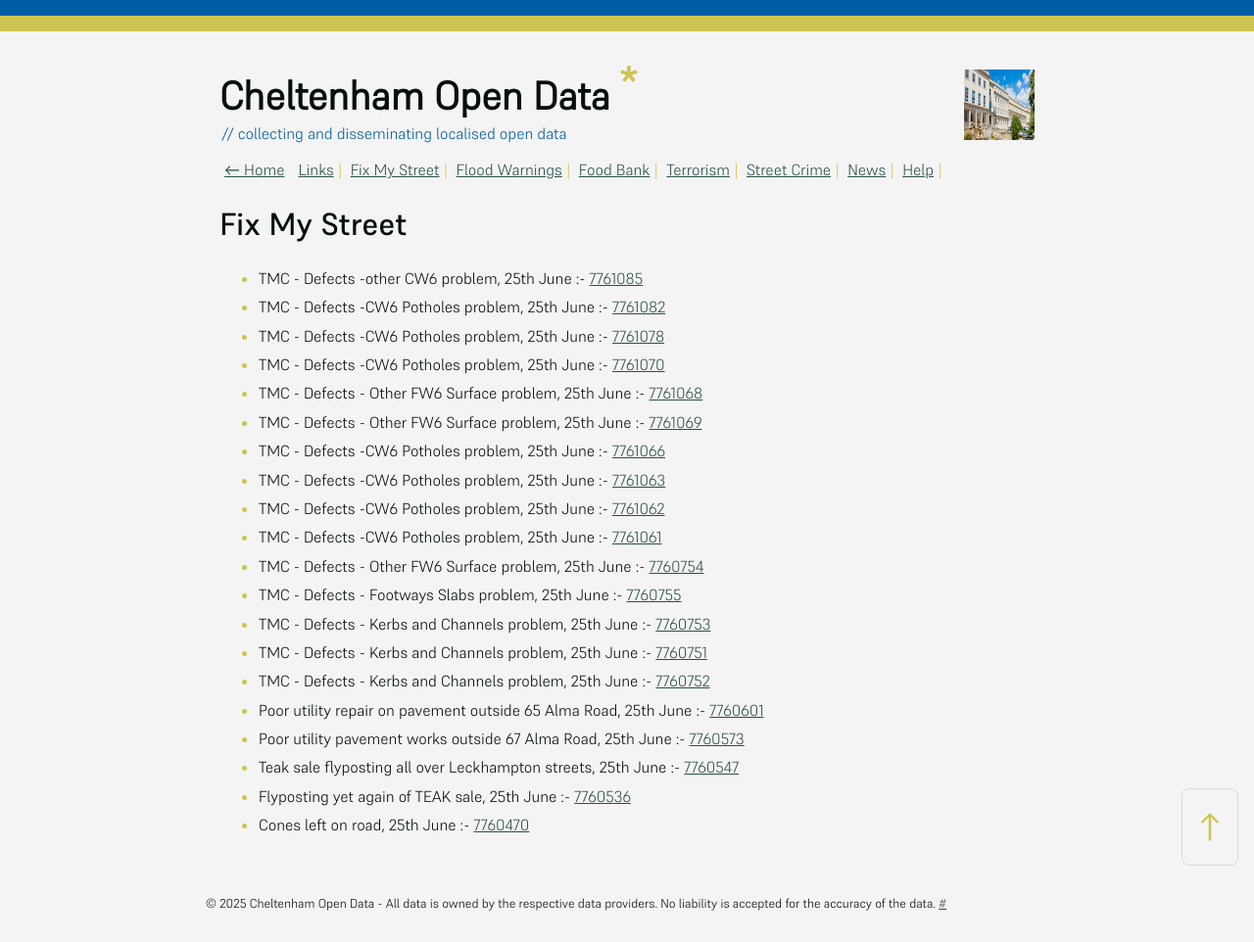
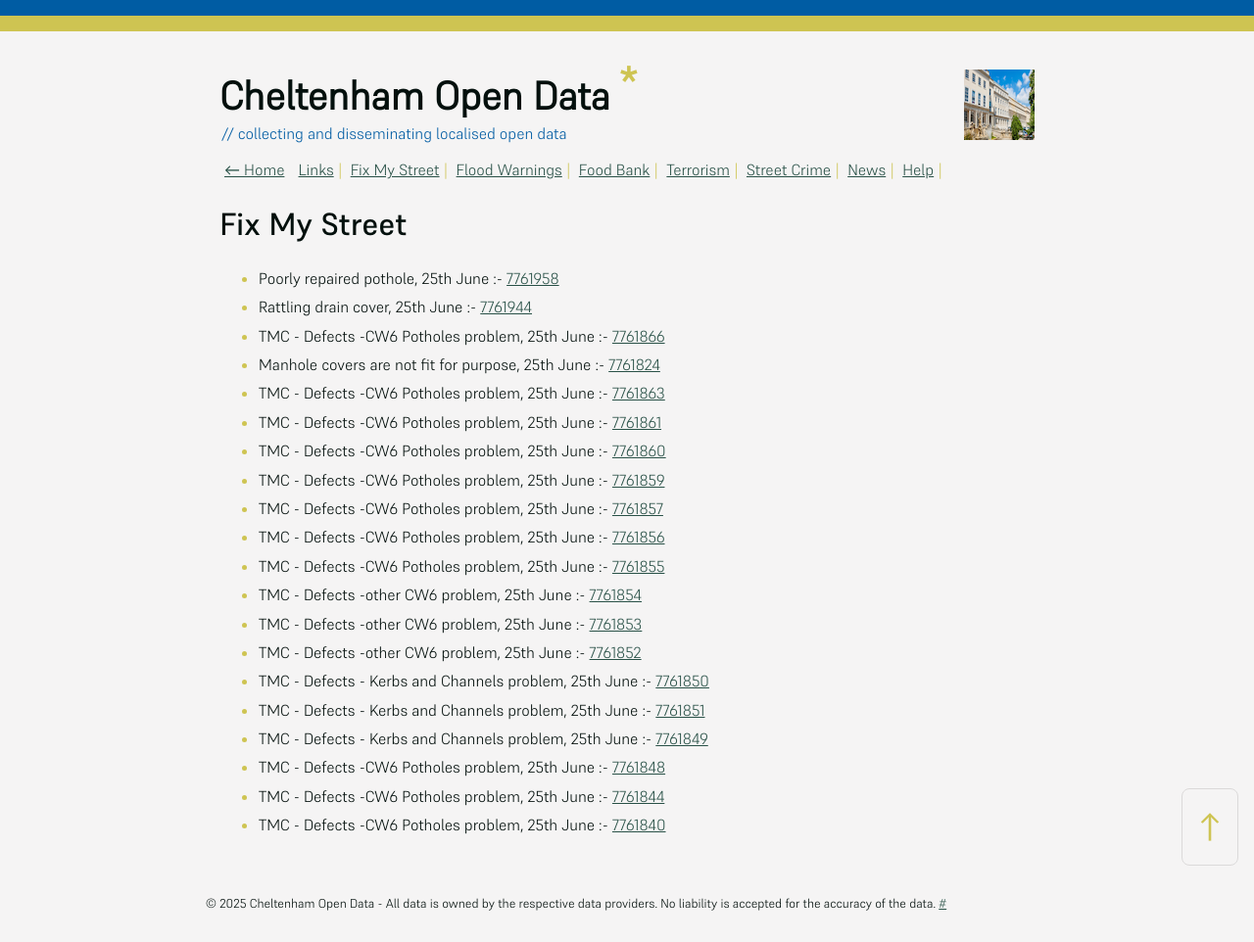
Before and after one commit to mat-0/cheltenham-open-data, a Jekyll site: the page built from _pages/fix-my-street.md, in a window 1280 px wide. Shown: the whole page at 98% size. Built offline with Jekyll 4.4.1, drawn with Linux system fonts in a browser that asks for light colours.

Commit message:
Updated 2025-06-25 11:57:58

```diff
--- a/_pages/fix-my-street.md
+++ b/_pages/fix-my-street.md
@@ -9,25 +9,25 @@ permalink: /fix-my-street
 
 <!-- fix_marker starts -->
 
-- TMC - Defects -other CW6 problem, 25th June :- [7761085](https://www.fixmystreet.com/report/7761085)
-- TMC - Defects -CW6 Potholes  problem, 25th June :- [7761082](https://www.fixmystreet.com/report/7761082)
-- TMC - Defects -CW6 Potholes  problem, 25th June :- [7761078](https://www.fixmystreet.com/report/7761078)
-- TMC - Defects -CW6 Potholes  problem, 25th June :- [7761070](https://www.fixmystreet.com/report/7761070)
-- TMC - Defects - Other FW6  Surface problem, 25th June :- [7761068](https://www.fixmystreet.com/report/7761068)
-- TMC - Defects - Other FW6  Surface problem, 25th June :- [7761069](https://www.fixmystreet.com/report/7761069)
-- TMC - Defects -CW6 Potholes  problem, 25th June :- [7761066](https://www.fixmystreet.com/report/7761066)
-- TMC - Defects -CW6 Potholes  problem, 25th June :- [7761063](https://www.fixmystreet.com/report/7761063)
-- TMC - Defects -CW6 Potholes  problem, 25th June :- [7761062](https://www.fixmystreet.com/report/7761062)
-- TMC - Defects -CW6 Potholes  problem, 25th June :- [7761061](https://www.fixmystreet.com/report/7761061)
-- TMC - Defects - Other FW6  Surface problem, 25th June :- [7760754](https://www.fixmystreet.com/report/7760754)
-- TMC - Defects - Footways Slabs problem, 25th June :- [7760755](https://www.fixmystreet.com/report/7760755)
-- TMC - Defects - Kerbs and Channels problem, 25th June :- [7760753](https://www.fixmystreet.com/report/7760753)
-- TMC - Defects - Kerbs and Channels problem, 25th June :- [7760751](https://www.fixmystreet.com/report/7760751)
-- TMC - Defects - Kerbs and Channels problem, 25th June :- [7760752](https://www.fixmystreet.com/report/7760752)
-- Poor utility repair on pavement outside 65 Alma Road, 25th June :- [7760601](https://www.fixmystreet.com/report/7760601)
-- Poor utility pavement works outside 67 Alma Road, 25th June :- [7760573](https://www.fixmystreet.com/report/7760573)
-- Teak sale flyposting all over Leckhampton streets, 25th June :- [7760547](https://www.fixmystreet.com/report/7760547)
-- Flyposting yet again of TEAK sale, 25th June :- [7760536](https://www.fixmystreet.com/report/7760536)
-- Cones left on road, 25th June :- [7760470](https://www.fixmystreet.com/report/7760470)
+- Poorly repaired pothole, 25th June :- [7761958](https://www.fixmystreet.com/report/7761958)
+- Rattling drain cover, 25th June :- [7761944](https://www.fixmystreet.com/report/7761944)
+- TMC - Defects -CW6 Potholes  problem, 25th June :- [7761866](https://www.fixmystreet.com/report/7761866)
+- Manhole covers are not fit for purpose, 25th June :- [7761824](https://www.fixmystreet.com/report/7761824)
+- TMC - Defects -CW6 Potholes  problem, 25th June :- [7761863](https://www.fixmystreet.com/report/7761863)
+- TMC - Defects -CW6 Potholes  problem, 25th June :- [7761861](https://www.fixmystreet.com/report/7761861)
+- TMC - Defects -CW6 Potholes  problem, 25th June :- [7761860](https://www.fixmystreet.com/report/7761860)
+- TMC - Defects -CW6 Potholes  problem, 25th June :- [7761859](https://www.fixmystreet.com/report/7761859)
+- TMC - Defects -CW6 Potholes  problem, 25th June :- [7761857](https://www.fixmystreet.com/report/7761857)
+- TMC - Defects -CW6 Potholes  problem, 25th June :- [7761856](https://www.fixmystreet.com/report/7761856)
+- TMC - Defects -CW6 Potholes  problem, 25th June :- [7761855](https://www.fixmystreet.com/report/7761855)
+- TMC - Defects -other CW6 problem, 25th June :- [7761854](https://www.fixmystreet.com/report/7761854)
+- TMC - Defects -other CW6 problem, 25th June :- [7761853](https://www.fixmystreet.com/report/7761853)
+- TMC - Defects -other CW6 problem, 25th June :- [7761852](https://www.fixmystreet.com/report/7761852)
+- TMC - Defects - Kerbs and Channels problem, 25th June :- [7761850](https://www.fixmystreet.com/report/7761850)
+- TMC - Defects - Kerbs and Channels problem, 25th June :- [7761851](https://www.fixmystreet.com/report/7761851)
+- TMC - Defects - Kerbs and Channels problem, 25th June :- [7761849](https://www.fixmystreet.com/report/7761849)
+- TMC - Defects -CW6 Potholes  problem, 25th June :- [7761848](https://www.fixmystreet.com/report/7761848)
+- TMC - Defects -CW6 Potholes  problem, 25th June :- [7761844](https://www.fixmystreet.com/report/7761844)
+- TMC - Defects -CW6 Potholes  problem, 25th June :- [7761840](https://www.fixmystreet.com/report/7761840)
 
 <!-- fix_marker ends -->
```
Also changed, not shown: _data/flood.json (+4 -4 lines), _pages/news.md (+8 -8 lines), index.md (+5 -5 lines).
